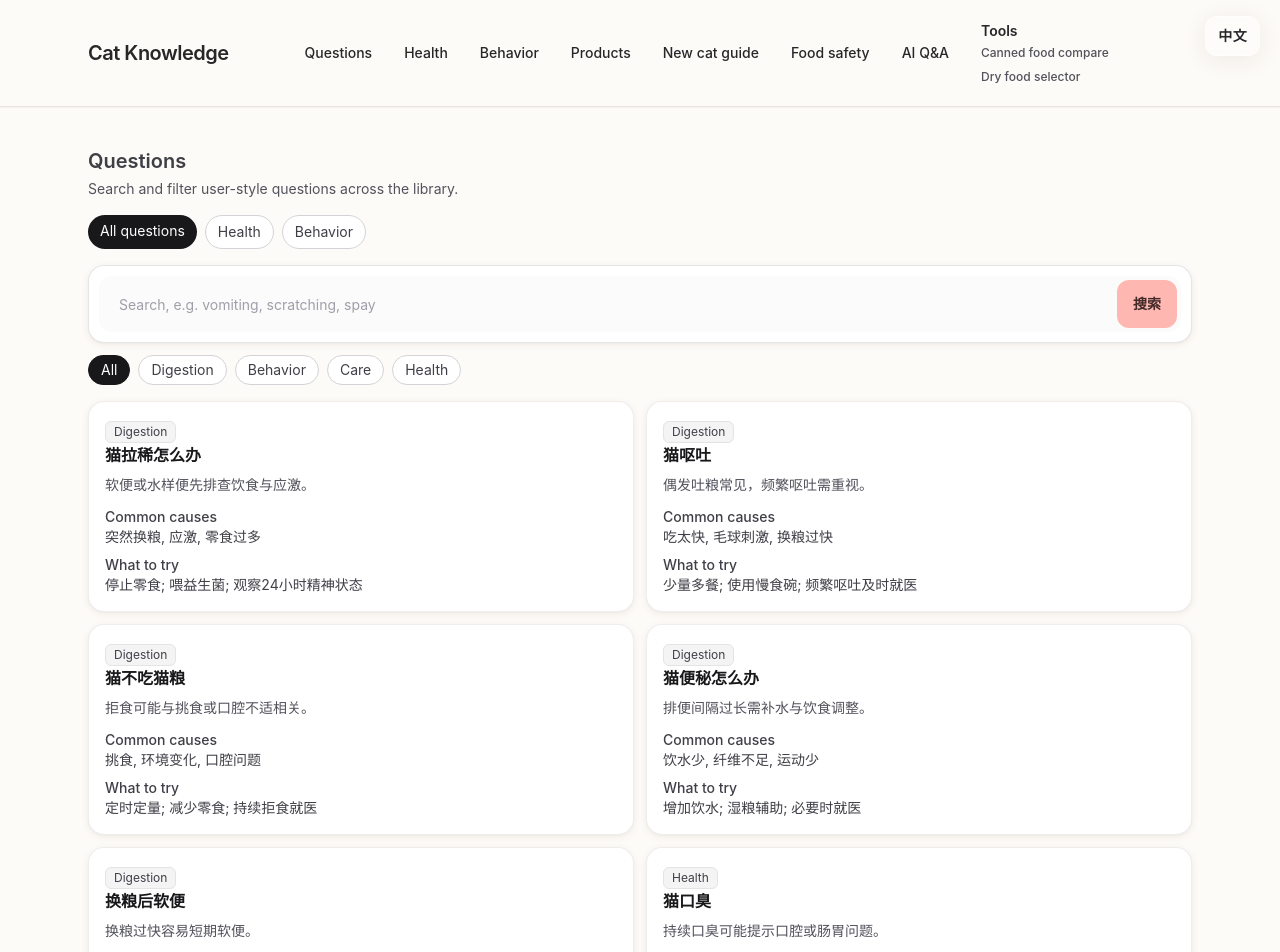
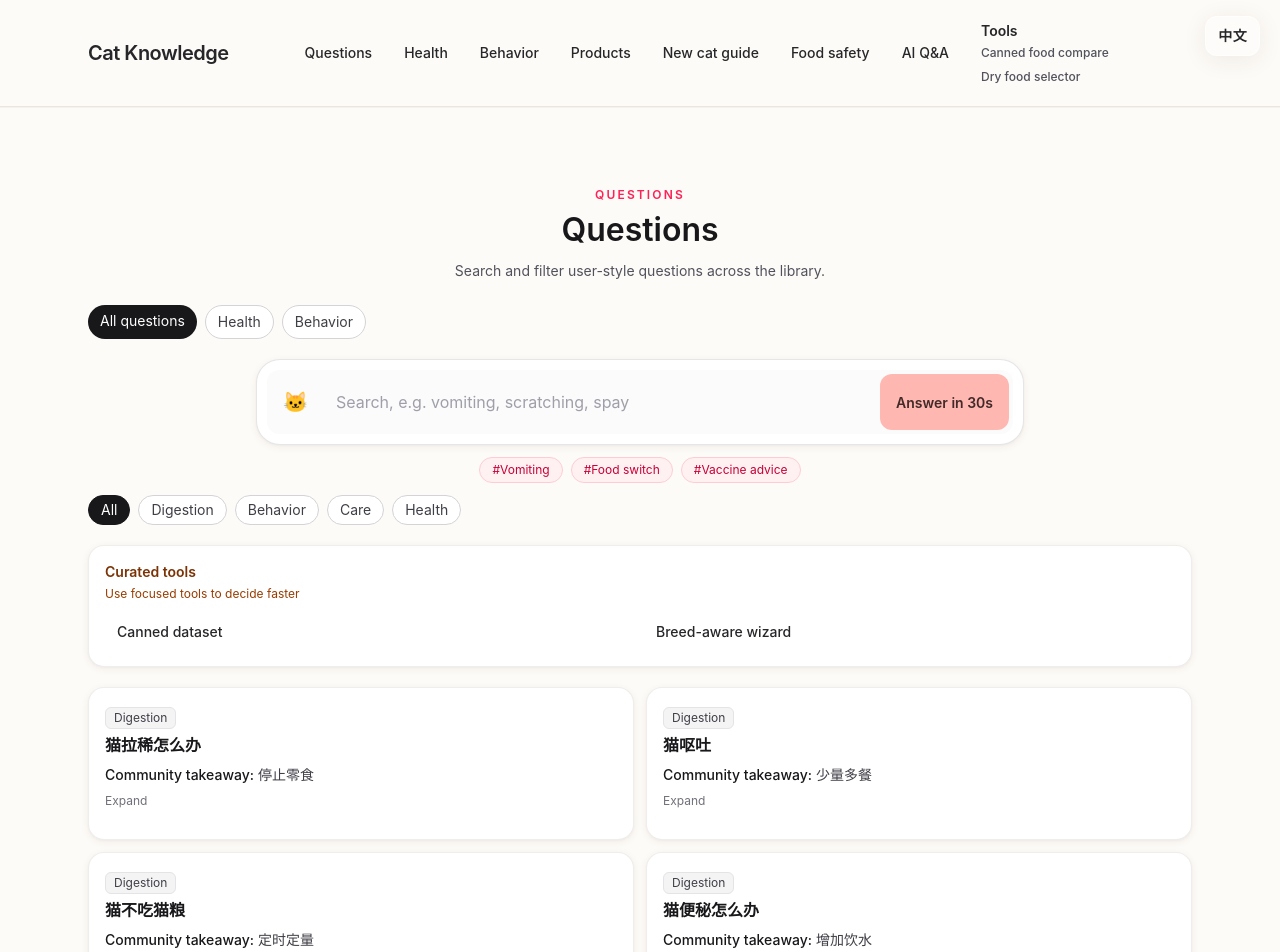
Before and after one commit to roye102520-a11y/cat-knowledge, a Next.js app: page /en/questions in a window 1280 px wide. Shown: the top 952 px of the page. Built offline with nearby package versions, Linux system fonts and the light colour scheme.

Commit message:
feat(questions): redesign search hero and add accordion answers

```diff
--- a/src/app/[lang]/questions/questions-client.tsx
+++ b/src/app/[lang]/questions/questions-client.tsx
@@ -20,7 +20,7 @@ import {
   QUESTION_CATEGORY_TO_SLUG,
   parseQuestionCategoryParam,
 } from "@/lib/query-param-filters";
-import type { Question, QuestionHubParam } from "@/lib/types";
+import type { Question } from "@/lib/types";
 
 function hubTabs(lang: UiLocale) {
   if (lang === "en") {
@@ -39,18 +39,27 @@ function hubTabs(lang: UiLocale) {
 
 const copy = {
   zh: {
+    eyebrow: "QUESTIONS",
     diseaseTitle: "猫咪健康",
     behaviorTitle: "猫咪行为",
     coreTitle: hubPageTitle("questions", "zh"),
+    heroHint: "搜索症状 / 行为 / 健康问题",
     diseaseSub:
       "涵盖肠胃与症状护理、皮肤与被毛照护、健康与老年相关问答；严重或急性情况请尽早就医。",
     behaviorSub: "乱尿乱抓、应激、作息与多猫相处等行为向经验；若伴随病痛需先排除医学原因。",
     coreSub: "以用户搜索问题为主组织内容；可按标签筛选或搜索，不只看分类名。",
     searchPh: "搜索问题，例如：猫呕吐、猫抓沙发、母猫绝育",
+    searchBtn: "30秒找答案",
+    hotSearches: ["呕吐", "换粮指南", "疫苗建议"] as const,
+    toolTitle: "严选工具入口",
+    toolSub: "用结构化工具快速缩短决策时间",
+    canDataset: "罐头数据集",
+    breedWizard: "品种感知向导",
     empty: "没有找到匹配的问题。",
     navAria: "问题子库切换",
   },
   en: {
+    eyebrow: "QUESTIONS",
     diseaseTitle: "Cat health",
     behaviorTitle: "Behavior",
     coreTitle: hubPageTitle("questions", "en"),
@@ -58,6 +67,12 @@ const copy = {
     behaviorSub: "Litter issues, scratching, stress and routines. Rule out pain or illness first.",
     coreSub: "Search and filter user-style questions across the library.",
     searchPh: "Search, e.g. vomiting, scratching, spay",
+    searchBtn: "Answer in 30s",
+    hotSearches: ["Vomiting", "Food switch", "Vaccine advice"] as const,
+    toolTitle: "Curated tools",
+    toolSub: "Use focused tools to decide faster",
+    canDataset: "Canned dataset",
+    breedWizard: "Breed-aware wizard",
     empty: "No matching questions.",
     navAria: "Question hubs",
   },
@@ -78,10 +93,7 @@ export default function QuestionsClient({
   const hub = parseQuestionHub(searchParams.get("hub") ?? undefined);
   const categories = questionCategoryOptionsForHub(hub, lang);
 
-  const questions = useMemo(
-    () => filterQuestionsFromRows(initialQuestions, q, category, hub, lang),
-    [initialQuestions, q, category, hub, lang],
-  );
+  const questions = filterQuestionsFromRows(initialQuestions, q, category, hub, lang);
 
   const title = hub === "disease" ? c.diseaseTitle : hub === "behavior" ? c.behaviorTitle : c.coreTitle;
   const subtitle = hub === "disease" ? c.diseaseSub : hub === "behavior" ? c.behaviorSub : c.coreSub;
@@ -89,10 +101,12 @@ export default function QuestionsClient({
   const questionsPath = withLang(lang, "/questions");
 
   return (
-    <div className="space-y-4">
-      <div>
-        <h1 className="text-xl font-semibold">{title}</h1>
-        <p className="mt-1 text-sm text-zinc-600">{subtitle}</p>
+    <div className="space-y-5 pt-10">
+      <div className="space-y-2 text-center">
+        <p className="text-xs font-semibold tracking-[0.18em] text-rose-500">{c.eyebrow}</p>
+        <h1 className="text-3xl font-semibold text-zinc-900 sm:text-[2rem]">{title}</h1>
+        <p className="text-base leading-7 text-zinc-700">{c.heroHint}</p>
+        <p className="mx-auto max-w-3xl text-sm leading-7 text-zinc-600">{subtitle}</p>
       </div>
 
       <nav aria-label={c.navAria} className="flex flex-wrap gap-2">
@@ -118,7 +132,25 @@ export default function QuestionsClient({
       <form className="space-y-3" method="get" action={appPath(questionsPath)} acceptCharset="UTF-8">
         {hub ? <input type="hidden" name="hub" value={hub} /> : null}
         {activeCategorySlug ? <input type="hidden" name="category" value={activeCategorySlug} /> : null}
-        <SearchBar key={`${q}-${hub ?? ""}-${activeCategorySlug ?? ""}`} defaultValue={q} placeholder={c.searchPh} />
+        <SearchBar
+          key={`${q}-${hub ?? ""}-${activeCategorySlug ?? ""}`}
+          defaultValue={q}
+          placeholder={c.searchPh}
+          submitLabel={c.searchBtn}
+          icon="🐱"
+          size="hero"
+        />
+        <div className="flex flex-wrap justify-center gap-2">
+          {c.hotSearches.map((tag) => (
+            <Link
+              key={tag}
+              href={`${withLang(lang, `/questions?q=${encodeURIComponent(tag)}${hub ? `&hub=${hub}` : ""}${activeCategorySlug ? `&category=${activeCategorySlug}` : ""}`)}`}
+              className="rounded-full border border-rose-200 bg-rose-50 px-3 py-1 text-xs text-rose-700 transition hover:bg-rose-100"
+            >
+              #{tag}
+            </Link>
+          ))}
+        </div>
         <CategoryFilter
           pathname={questionsPath}
           items={categories.map((cat) => ({
@@ -131,6 +163,19 @@ export default function QuestionsClient({
         />
       </form>
 
+      <aside className="app-panel rounded-2xl border border-amber-200/80 bg-amber-50/80 p-4">
+        <p className="text-sm font-semibold text-amber-900">{c.toolTitle}</p>
+        <p className="mt-1 text-xs text-amber-800">{c.toolSub}</p>
+        <div className="mt-3 grid gap-2 sm:grid-cols-2">
+          <Link href={withLang(lang, "/foods")} className="rounded-xl bg-white px-3 py-2 text-sm font-medium text-zinc-800">
+            {c.canDataset}
+          </Link>
+          <Link href={withLang(lang, "/food-compare")} className="rounded-xl bg-white px-3 py-2 text-sm font-medium text-zinc-800">
+            {c.breedWizard}
+          </Link>
+        </div>
+      </aside>
+
       <div className="grid grid-cols-1 gap-3 md:grid-cols-2">
         {questions.map((question) => (
           <QuestionCard key={question.id} question={question} lang={lang} />
--- a/src/app/globals.css
+++ b/src/app/globals.css
@@ -57,6 +57,20 @@ body {
 .app-card:hover {
   box-shadow: var(--card-shadow-hover);
   border-color: var(--card-border-hover);
+}
+
+.question-accordion {
+  display: grid;
+  grid-template-rows: 0fr;
+  transition: grid-template-rows 220ms ease;
+}
+
+.question-accordion.open {
+  grid-template-rows: 1fr;
+}
+
+.question-accordion-inner {
+  overflow: hidden;
 }
 
 /* 大区块（首页 hero 等）：同套变量，可按需叠加大圆角 */
--- a/src/components/question-card.tsx
+++ b/src/components/question-card.tsx
@@ -1,3 +1,7 @@
+"use client";
+
+import { useMemo, useState } from "react";
+import { marked } from "marked";
 import type { UiLocale } from "@/lib/localized-path";
 import HighlightText from "@/components/highlight-text";
 import Tag from "@/components/tag";
@@ -17,30 +21,46 @@ export default function QuestionCard({
   keyword?: string;
   lang?: UiLocale;
 }) {
+  const [expanded, setExpanded] = useState(false);
   const sections = questionCardSectionCopy(lang);
   const sep = questionListJoiners(lang);
   const categoryLabel = questionCategoryUiLabel(question.category, lang);
+  const conclusion = question.solutions[0] ?? question.description;
+  const detailMarkdown = `### ${sections.causes}\n${question.causes.map((item) => `- ${item}`).join("\n")}\n\n### ${sections.solutions}\n${question.solutions
+    .map((item) => `- ${item}`)
+    .join("\n")}`;
+  const detailHtml = useMemo(() => marked.parse(detailMarkdown) as string, [detailMarkdown]);
+  const actionText = expanded ? (lang === "en" ? "Collapse" : "收起详情") : lang === "en" ? "Expand" : "展开详情";
 
   return (
     <article className="app-card p-4">
+      <button
+        type="button"
+        onClick={() => setExpanded((prev) => !prev)}
+        className="w-full text-left"
+        aria-expanded={expanded}
+      >
         <Tag>{categoryLabel}</Tag>
-      <h3 className="text-base font-semibold text-zinc-900">
+        <h3 className="mt-1 text-base font-semibold text-zinc-900">
           <HighlightText text={question.title} keyword={keyword} />
         </h3>
-      <p className="mt-2 text-sm text-zinc-600">
+        <p className="mt-2 text-sm text-zinc-700">
+          <span className="font-medium text-zinc-900">{lang === "en" ? "Community takeaway:" : "群友结论："}</span>{" "}
+          <HighlightText text={conclusion} keyword={keyword} />
+        </p>
+        <p className="mt-2 text-xs text-zinc-500">{actionText}</p>
+      </button>
+
+      <div className={`question-accordion ${expanded ? "open" : ""}`}>
+        <div className="question-accordion-inner prose prose-sm mt-3 max-w-none text-zinc-700">
+          <p className="text-sm text-zinc-600">
             <HighlightText text={question.description} keyword={keyword} />
           </p>
-      <div className="mt-3 text-sm text-zinc-700">
-        <p className="font-medium">{sections.causes}</p>
-        <p>
-          <HighlightText text={question.causes.join(sep.causes)} keyword={keyword} />
+          <div dangerouslySetInnerHTML={{ __html: detailHtml }} />
+          <p className="text-xs text-zinc-500">
+            {lang === "en" ? `List view uses ${sep.causes === ", " ? "comma" : "localized"} separators.` : `要点分隔符：${sep.causes}`}
           </p>
         </div>
-      <div className="mt-2 text-sm text-zinc-700">
-        <p className="font-medium">{sections.solutions}</p>
-        <p>
-          <HighlightText text={question.solutions.join(sep.solutions)} keyword={keyword} />
-        </p>
       </div>
     </article>
   );
--- a/src/components/search-bar.tsx
+++ b/src/components/search-bar.tsx
@@ -2,31 +2,39 @@ interface SearchBarProps {
   name?: string;
   defaultValue?: string;
   placeholder?: string;
+  submitLabel?: string;
+  icon?: string;
+  size?: "default" | "hero";
 }
 
 export default function SearchBar({
   name = "q",
   defaultValue = "",
   placeholder = "搜索猫咪问题、用品...",
+  submitLabel = "搜索",
+  icon,
+  size = "default",
 }: SearchBarProps) {
+  const isHero = size === "hero";
   return (
     <div
-      className="rounded-2xl border border-zinc-200/90 bg-white p-2 sm:p-2.5"
+      className={`mx-auto rounded-3xl border border-zinc-200/90 bg-white p-2 sm:p-2.5 ${isHero ? "max-w-3xl" : ""}`}
       style={{ boxShadow: "var(--shadow-elevated)" }}
     >
       <div className="flex flex-col gap-2 sm:flex-row sm:items-stretch sm:gap-0 sm:rounded-xl sm:bg-zinc-50/80 sm:p-1">
+        {icon ? <span className="self-center px-3 text-xl">{icon}</span> : null}
         <input
           type="text"
           name={name}
           defaultValue={defaultValue}
           placeholder={placeholder}
-          className="h-12 min-h-12 w-full rounded-xl border border-zinc-200 bg-white px-4 text-sm text-zinc-900 outline-none transition placeholder:text-zinc-400 focus:border-zinc-400 focus:ring-2 focus:ring-zinc-900/10 sm:border-0 sm:bg-transparent sm:focus:ring-0"
+          className={`w-full rounded-xl border border-zinc-200 bg-white px-4 text-zinc-900 outline-none transition placeholder:text-zinc-400 focus:border-zinc-400 focus:ring-2 focus:ring-zinc-900/10 sm:border-0 sm:bg-transparent sm:focus:ring-0 ${isHero ? "h-14 min-h-14 text-base" : "h-12 min-h-12 text-sm"}`}
         />
         <button
           type="submit"
-          className="btn-primary-soft h-12 min-h-12 shrink-0 border-0 px-6 text-sm shadow-none sm:ml-1 sm:w-auto sm:px-8"
+          className={`btn-primary-soft shrink-0 border-0 shadow-none sm:ml-1 sm:w-auto sm:px-8 ${isHero ? "h-14 min-h-14 px-7 text-base" : "h-12 min-h-12 px-6 text-sm"}`}
         >
-          搜索
+          {submitLabel}
         </button>
       </div>
     </div>
```
Lines whose indentation alone changed are shown as unchanged.
